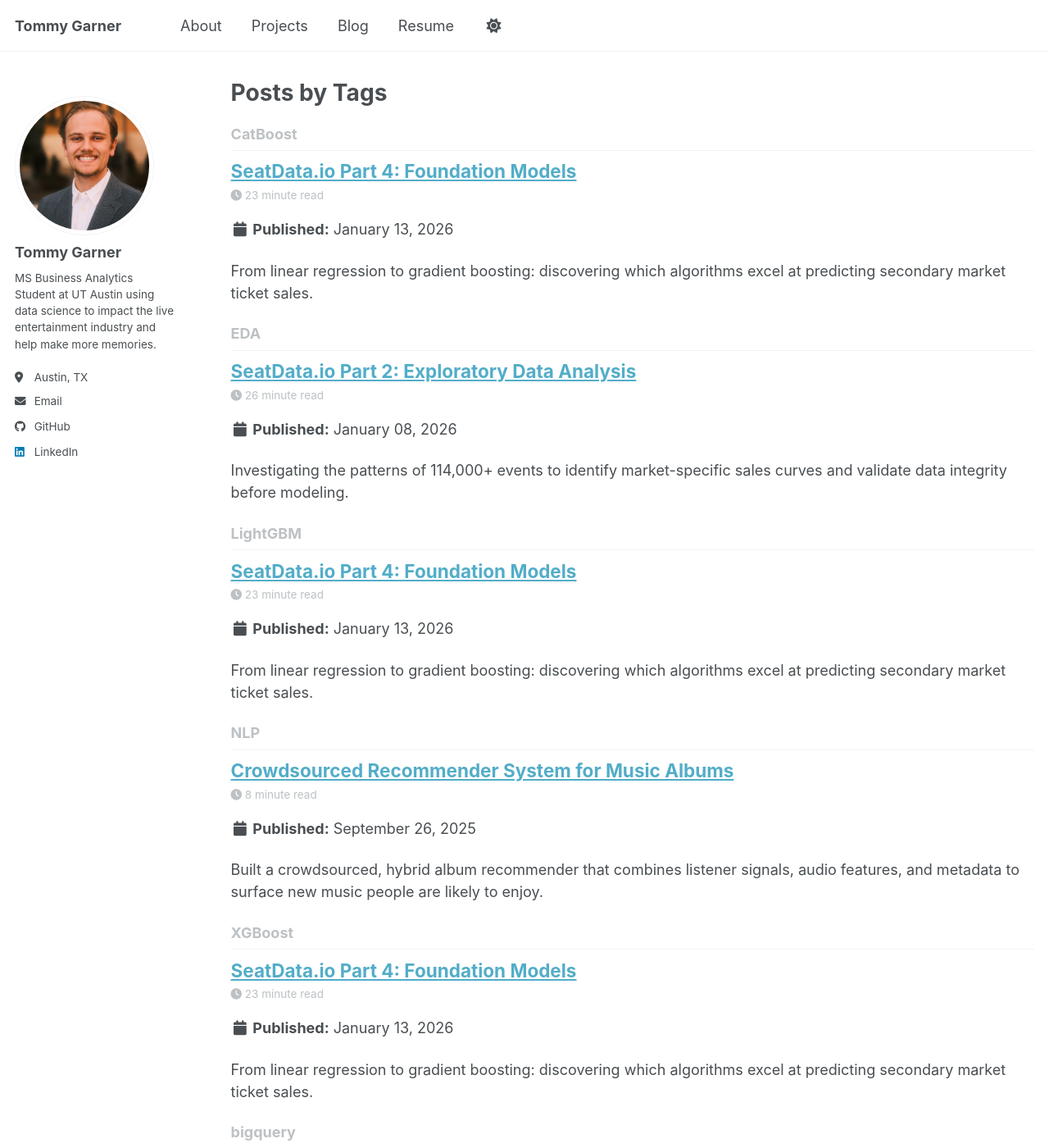
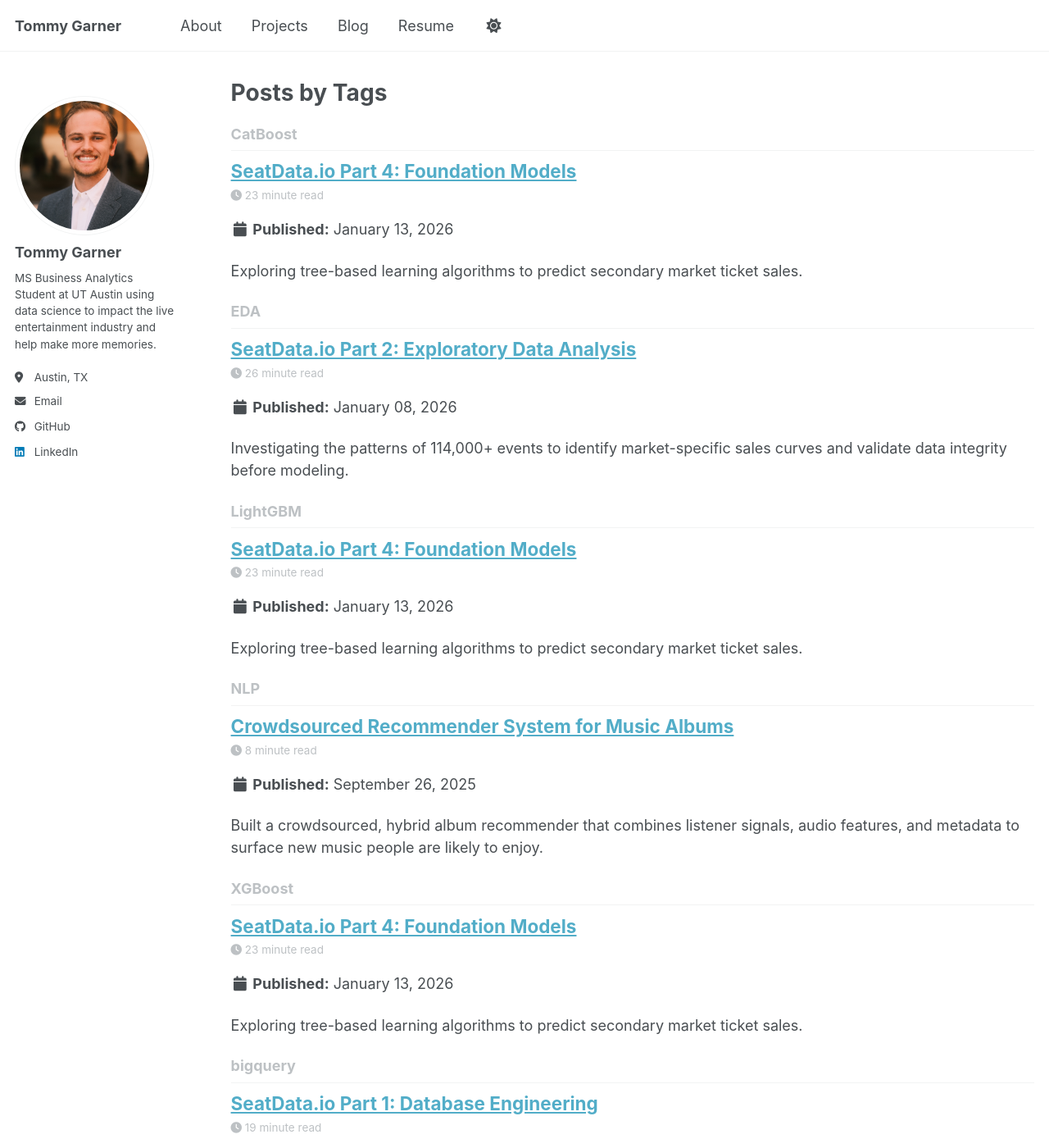
Before and after one commit to tommygarner/tommygarner.github.io, a Jekyll site: the page built from _pages/tag-archive.html, in a window 1280 px wide and 1400 px high. Shown: the whole window at 82% size. Built offline with Jekyll 4.4.1, drawn with Linux system fonts in a browser that asks for light colours; a script bundle is joined from its source files by our own code; library files that are not in the unit come from our copies; some of the changed text lies outside the part shown.

Commit message:
Revise excerpt for clarity on algorithms used
Updated excerpt to reflect a focus on tree-based learning algorithms.

```diff
--- a/_posts/2026-01-13-seatdata.io-modeling-1.md
+++ b/_posts/2026-01-13-seatdata.io-modeling-1.md
@@ -14,7 +14,7 @@ tags:
   - LightGBM
   - CatBoost
   - scikit-learn
-excerpt: "From linear regression to gradient boosting: discovering which algorithms excel at predicting secondary market ticket sales."
+excerpt: "Exploring tree-based learning algorithms to predict secondary market ticket sales."
 ---
 
 <img width="612" height="367" alt="image" src="https://github.com/user-attachments/assets/95e263d7-269b-4080-be57-4bb0d4116057" />
```
